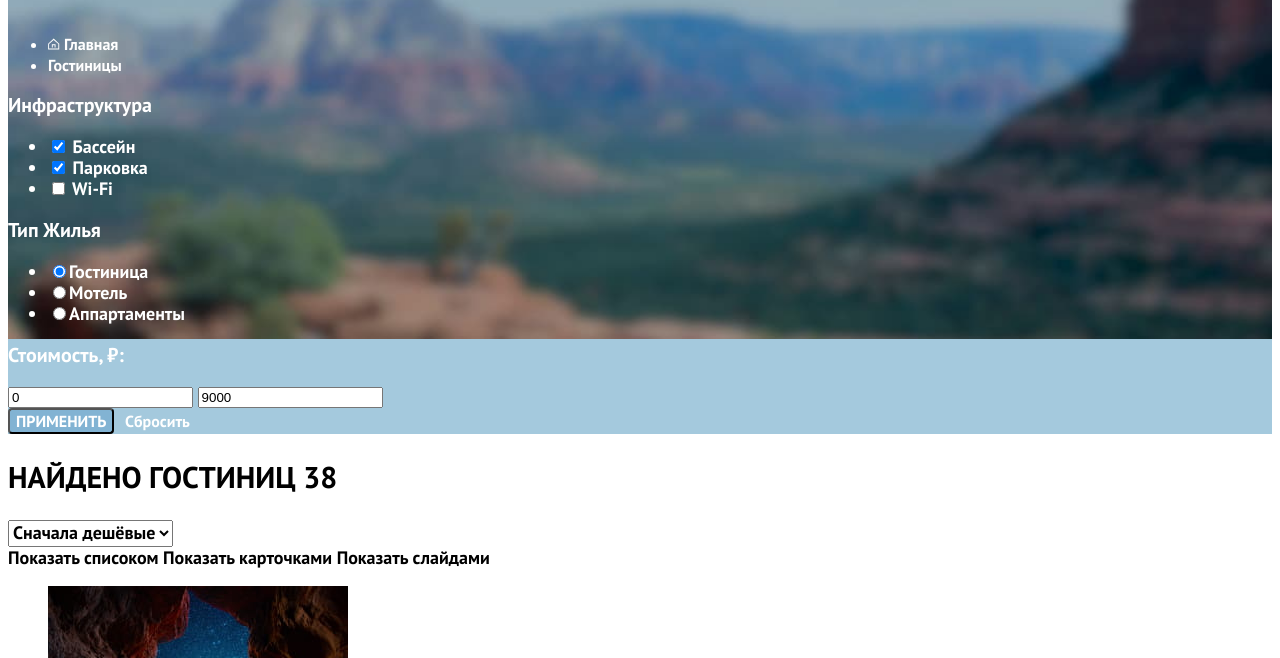
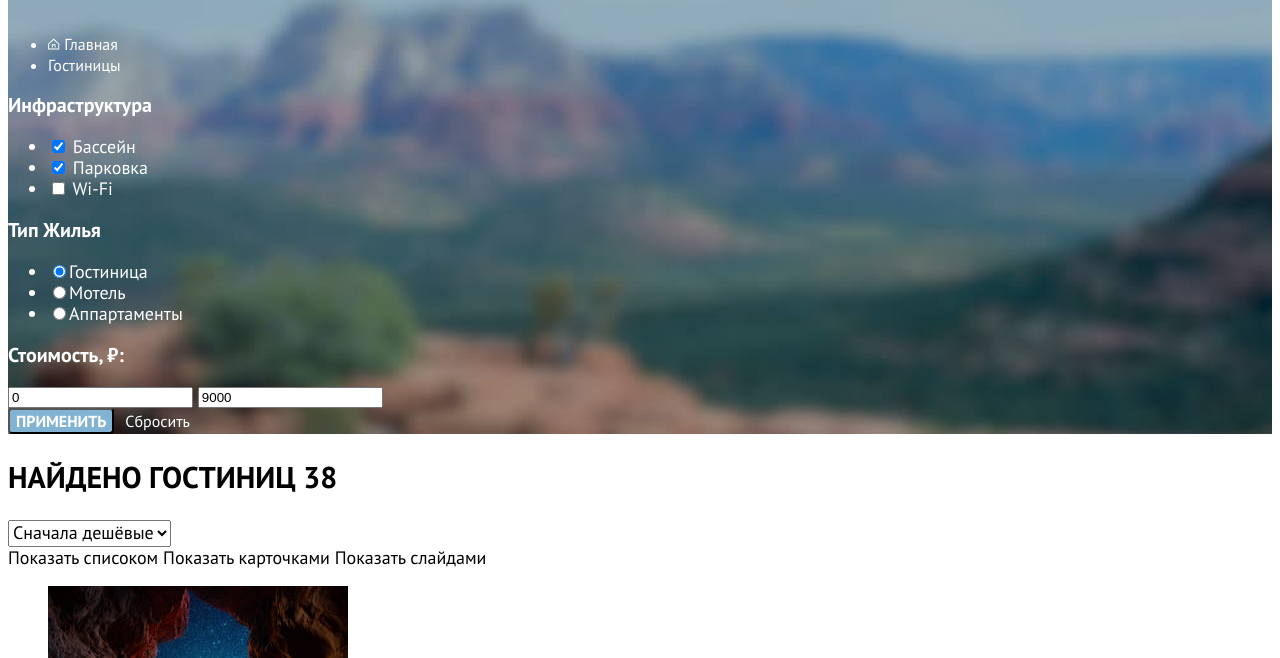
Before and after one commit to htmlacademy-htmlcss/2106093-sedona-34, a plain HTML site: page catalog.html in a window 1280 px wide. Shown: the part 442-1100 px from the top of the page. Drawn offline with Linux system fonts and the light colour scheme.

Commit message:
Внесение правок.

```diff
--- a/styles/styles.css
+++ b/styles/styles.css
@@ -1,4 +1,4 @@
-font-face {
+@font-face {
   font-family: "PT Sans";
   font-style: normal;
   font-weight: 400;
@@ -15,13 +15,13 @@ font-face {
 }
 
 body {
-  font-family: "PT Sans", sans-serif;
+  font-family: "PT Sans", "Arial", sans-serif;
   font-size: 18px;
   line-height: 21px;
   background-color: #FFFFFF;
 }
 
-body a{
+a {
   text-decoration: none;
   color: inherit;
 }
@@ -33,17 +33,17 @@ img {
 
 /* Header */
 
-.page-header{
+.page-header {
   font-weight: 700;
   text-transform: capitalize;
 }
 
-.header-navigation{
+.header-navigation {
   font-size: 20px;
   line-height: 26px;
 }
 
-.quantity-favorites{
+.quantity-favorites {
   font-weight: 400;
   font-size: 10px;
   line-height: 13px;
@@ -52,7 +52,7 @@ img {
 
 /* Buttons */
 
-.button{
+.button {
   font-weight: 700;
   font-size: 16px;
   line-height: 20px;
@@ -63,147 +63,147 @@ img {
   border-radius: 4px;
 }
 
-.button-dark{
+.button-dark {
   background: #756157;
 }
 
-.button-light{
+.button-light {
   background: #82B3D3;
 }
 
 /* Main */
 
-.greetings{
+.greetings {
   background-color: #a4c9dd;
-  background-image: url("/images/backgrounds/index-background-1.jpg");
+  background-image: url("../images/backgrounds/index-background-1.jpg");
   background-size: 100% auto;
   background-repeat: no-repeat;
 }
 
-.main-index{
+.main-index {
   text-align: center;
 }
 
-.main-index h2{
+.main-index h2 {
   font-size: 30px;
   line-height: 36px;
   text-transform: uppercase;
 }
 
-.caption-container{
+.caption-container {
   width: 620px;
   height: 72px;
   margin: auto;
 }
 
-.main-index h3{
+.main-index h3 {
   font-size: 24px;
   line-height: 28px;
   text-transform: uppercase;
 }
 
-.five-advantages{
+.five-advantages {
   font-size: 22px;
   line-height: 26px;
   color: #333333;
 }
-/* ЗАДАТЬ ВОПРОС */
-.side-block{
-  background: #83B3D31F;
+
+.side-block {
+  background: rgba(131, 179, 211, 0.12);
 }
 
-.central-block{
-  background: #83B3D333;
+.central-block {
+  background: rgba(131, 179, 211, 0.2);
 }
 
-.advantages-item p{
+.advantages-item p {
   font-size: 18px;
   line-height: 21px;
   color: #333333;
 }
 
-.interesting p{
+.interesting p {
   font-size: 22px;
   line-height: 26px;
   color: #333333;
 }
 
-.container-illustration-background{
+.container-illustration-background {
   background: #82B3D3;
   color: #FFFFFF;
 }
 
-.container-illustration-background p{
+.container-illustration-background p {
   color: #FFFFFF;
 }
 
 /* Footer */
 
-.subscribe-form{
+.subscribe-form {
   text-align: center;
 }
 
-.subscribe-form h3{
+.subscribe-form h3 {
   font-size: 30px;
   line-height: 36px;
   text-transform: uppercase;
 }
 
-.subscribe-form p{
+.subscribe-form p {
   font-size: 22px;
   line-height: 26px;
   color: #333333;
 }
 
-.form-with-background{
+.form-with-background {
   color: #FFFFFF;
   background: #82B3D3;
-  background-image: url("/images/backgrounds/background-footer.jpg");
+  background-image: url("../images/backgrounds/background-footer.jpg");
   background-size: 100% auto;
   background-repeat: no-repeat;
 }
 
-.form-with-background p{
+.form-with-background p {
   color: #FFFFFF;
 }
 
-.phone{
+.phone {
   font-size: 40px;
   line-height: 40px;
   text-align: center;
 }
 
 /* Catalog form */
-.filter-content{
+.filter-content {
   color: #FFFFFF;
   background-color: #a4c9dd;
-  background-image: url("/images/backgrounds/background-footer.jpg"); /* Картинку поменять */
-  background-size: 100% auto;
+  background-image: url("../images/backgrounds/background-footer.jpg"); /* Картинку поменять */
+  background-size: cover;
   background-repeat: no-repeat;
 }
 
-.main-catalog h1{
+.main-catalog h1 {
   font-size: 60px;
   line-height: 78px;
 }
 
-.catalog-navigation-list{
+.catalog-navigation-list {
   font-size: 16px;
 }
 
-.filter-content h2{
+.filter-content h2 {
   font-size: 20px;
   line-height: 26px;
 }
 
-.button-apply{
-  font-family: "PT Sans", sans-serif;
+.button-apply {
+  font-family: "PT Sans", "Arial", sans-serif;
   font-size: 16px;
   line-height: 20px;
 }
 
-.button-reset{
-  font-family: "PT Sans", sans-serif;
+.button-reset {
+  font-family: "PT Sans", "Arial", sans-serif;
   font-size: 16px;
   line-height: 20px;
   color:#FFFFFF;
@@ -213,39 +213,39 @@ img {
 
 /* Section hotels-founded */
 
-.hotels-founded{
+.hotels-founded {
   font-size: 30px;
   line-height: 36px;
   text-transform: uppercase;
 }
 
-.select-control{
-  font-family: "PT Sans", sans-serif;
+.select-control {
+  font-family: "PT Sans", "Arial", sans-serif;
   font-size: 18px;
   line-height: 21px;
 }
 
-.hotels-catalog h3{
+.hotels-catalog h3 {
   font-size: 24px;
   line-height: 28px;
 }
 
-.rating-text{
+.rating-text {
   font-size: 16px;
   line-height: 20px;
 }
 
-.hotel-card-item span{
+.hotel-card-item span {
   color: #333333;
 }
 
-.rating-text{
+.rating-text {
   font-size: 16px;
   line-height: 20px;
 }
 
 
-.pagination{
+.pagination {
   font-weight: 700;
   font-size: 20px;
   line-height: 36px;
@@ -255,12 +255,12 @@ img {
   background-color: #F2F2F2;
 }
 
-.pagination-link{
+.pagination-link {
   color: #FFFFFF;
   background-color: #82B3D3;
 }
 
-.quantity-hotels{
-  font-family: "PT Sans", sans-serif;
+.quantity-hotels {
+  font-family: "PT Sans", "Arial", sans-serif;
   color: #333333;
 }
```
